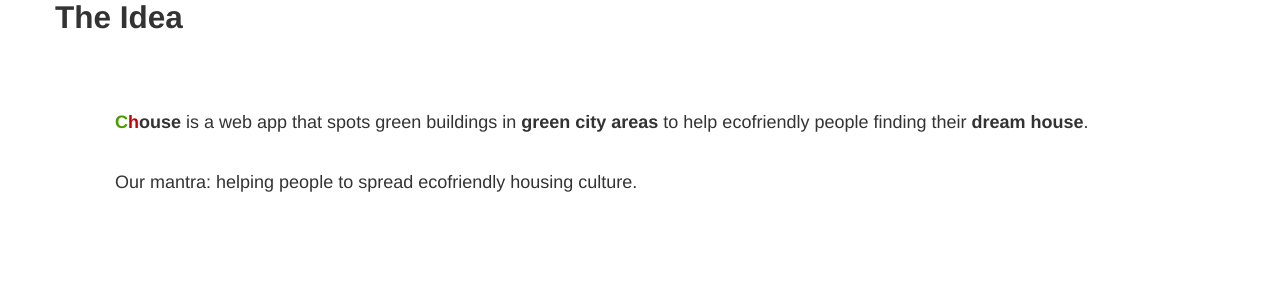
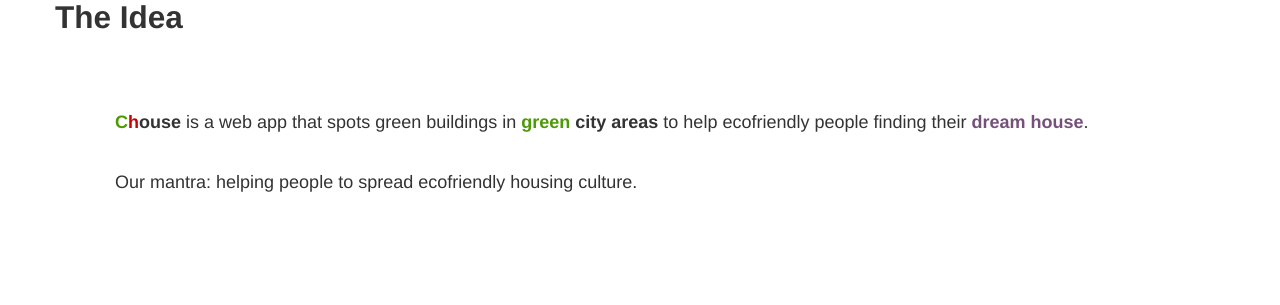
Before and after one commit to koalalorenzo/dhouse, a Flask app: page / in a window 1280 px wide. Shown: the part 663-968 px from the top of the page. Run offline with Flask 2, Linux system fonts and the light colour scheme; parts of the project's set-up code (start-up, migrations or seed data) failed here and were passed over; some libraries are stand-ins or nearby versions.

Commit message:
Insertede colours for "green" and "dream" words.

```diff
--- a/templates/homepage.html
+++ b/templates/homepage.html
@@ -19,7 +19,7 @@
     <div>
         <h2>The Idea</h2>
         <div class="hero-unit" style="background-color: transparent;">
-            <b><span style="color: #4e9a06">C</span><span style="color: #cc0000;">h</span>ouse</b> is a web app that spots green buildings in <b>green city areas</b> to help ecofriendly people finding their <b>dream house</b>.<br/><br/>
+            <b><span style="color: #4e9a06">C</span><span style="color: #cc0000;">h</span>ouse</b> is a web app that spots green buildings in <b><span style="color: #4e9a06">green</span> city areas</b> to help ecofriendly people finding their <b><span style="color: #75507b">dream house</span></b>.<br/><br/>
             Our mantra: helping people to spread ecofriendly housing culture.
         </div>
     </div>
```
